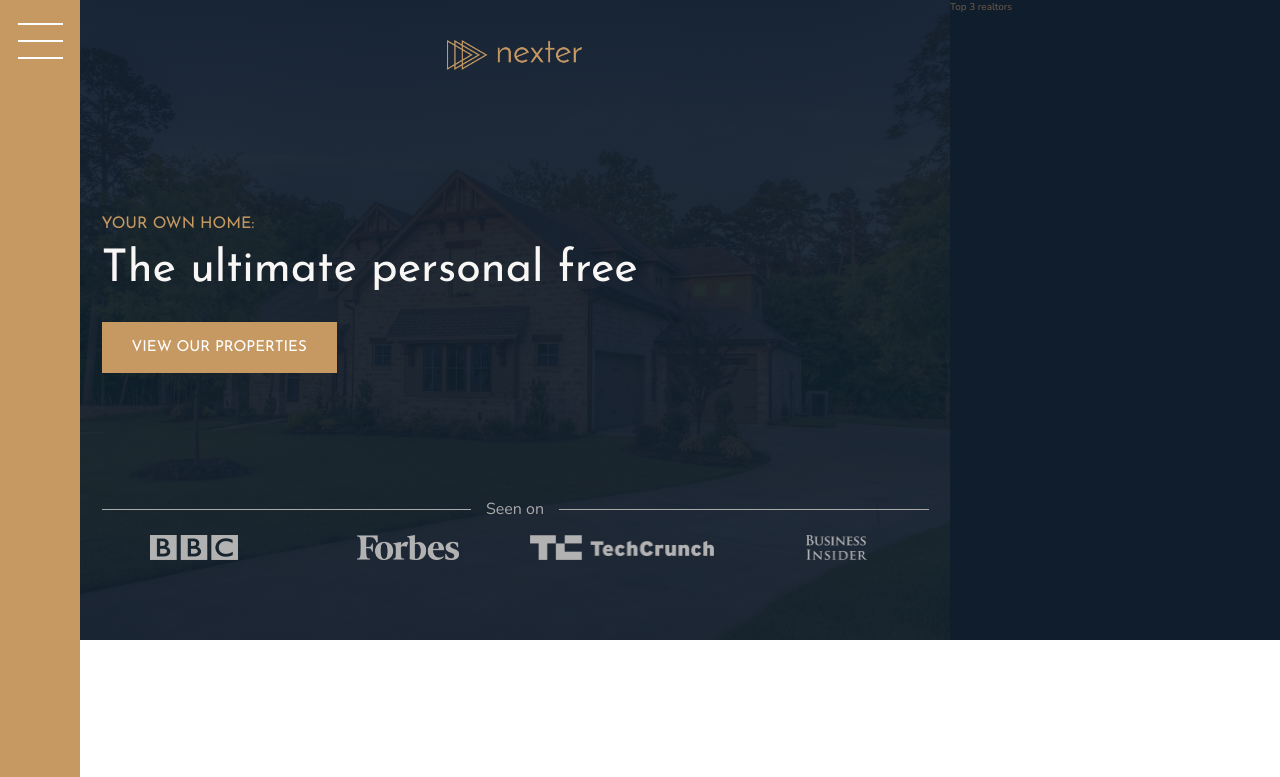
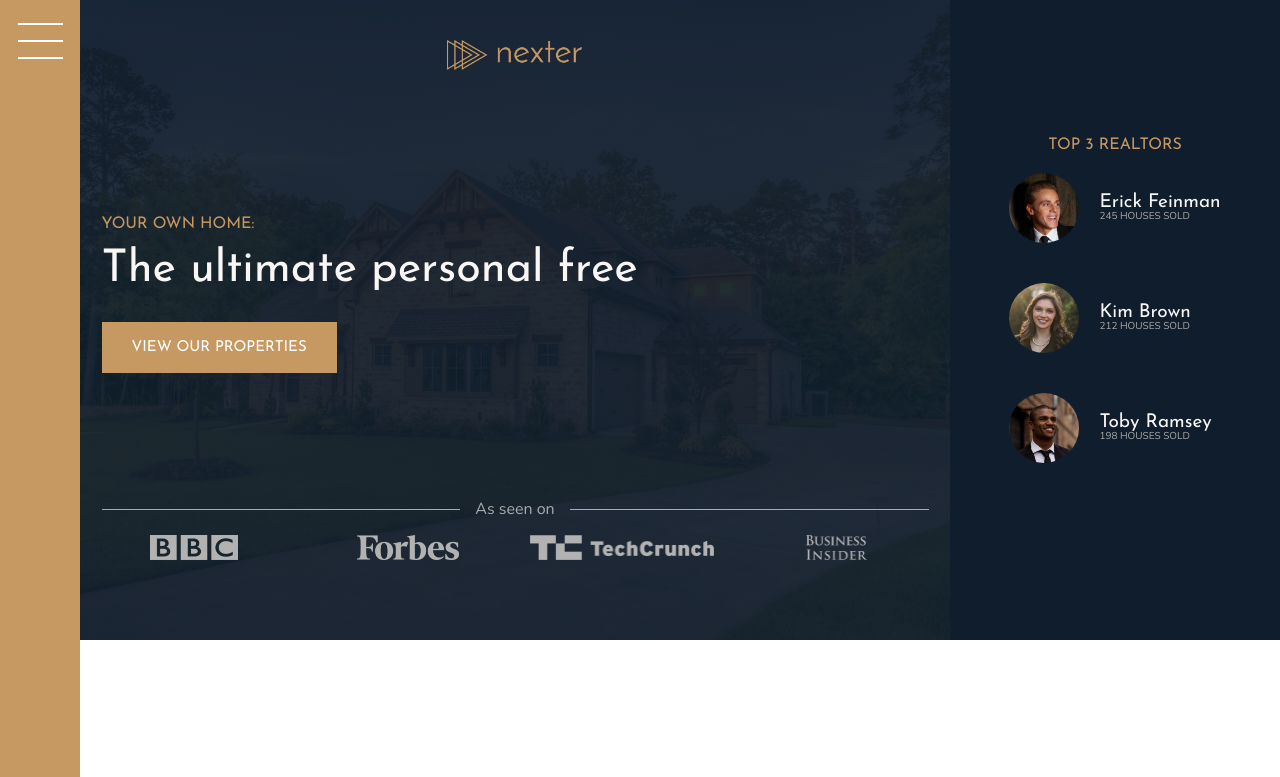
Before and after one commit to AntonRufus/Nexter, a website: page index.html in a window 1280 px wide. Shown: the top 777 px of the page. Drawn offline with nearby package versions, Linux system fonts and the light colour scheme.

Commit message:
the realtors section

```diff
--- a/index.html
+++ b/index.html
@@ -19,10 +19,13 @@
 <!-- header -->
 <div class="header">
     <img src="img/logo.png" alt="" class="header__logo">
+
     <h3 class="heading-3">Your own home:</h3>
     <h1 class="heading-1">The ultimate personal free</h1>
+
     <button class="btn header__btn">View our properties</button>
-    <div class="header__seenon-text">Seen on</div>
+
+    <div class="header__seenon-text">As seen on</div>
     <div class="header__seenon-logos">
         <img src="img/logo-bbc.png" alt="Seen on logo 1">
         <img src="img/logo-forbes.png" alt="Seen on logo 2">
@@ -32,7 +35,31 @@
 </div>
 <!-- realtors -->
 <div class="realtors">
-    Top 3 realtors
+    <h3 class="heading-3 margin-bottom-small ">Top 3 Realtors</h3>
+    <!-- realtor #1 -->
+    <div class="realtors__list">
+        <img src="img/realtor-1.jpeg" alt="Realtor 1" class="realtors__img">
+        <div class="realtors__details">
+            <h4 class="heading-4 heading-4--light">Erick Feinman</h4>
+            <div class="realtors__sold">245 houses sold</div>
+        </div>
+    </div>
+    <!-- realtor #2 -->
+    <div class="realtors__list">
+        <img src="img/realtor-2.jpeg" alt="Realtor 2" class="realtors__img">
+        <div class="realtors__details">
+            <h4 class="heading-4 heading-4--light">Kim Brown</h4>
+            <div class="realtors__sold">212 houses sold</div>
+        </div>
+    </div>
+    <!-- realtor #3 -->
+    <div class="realtors__list">
+        <img src="img/realtor-3.jpeg" alt="Realtor 3" class="realtors__img">
+        <div class="realtors__details">
+            <h4 class="heading-4 heading-4--light">Toby Ramsey</h4>
+            <div class="realtors__sold">198 houses sold</div>
+        </div>
+    </div>
 </div>
 <!-- features section-->
 <section class="features">
--- a/sass/_realtors.scss
+++ b/sass/_realtors.scss
@@ -1,4 +1,35 @@
 .realtors {
   background-color: $color-secondary;
   grid-column: col-start 7 / full-end;
+  padding: 3rem;
+
+  display: grid;
+  align-content: center;
+  justify-content: center;
+
+  h3 {
+    display: grid;
+    justify-items: center;
+  }
+
+  &__list {
+    display: grid;
+    grid-template-columns: min-content max-content;
+    grid-template-rows: min-content max-content;
+    grid-column-gap: 2rem;
+    grid-row-gap: 5vh;
+    align-items: center;
+  }
+
+  &__img {
+    width: 7rem;
+    border-radius: 50%;
+    display: block;
+  }
+
+  &__sold {
+    text-transform: uppercase;
+    color: $color-grey-light-2;
+    margin-top: -3px;
+  }
 }
```
Also changed, not shown: css/style.css.
